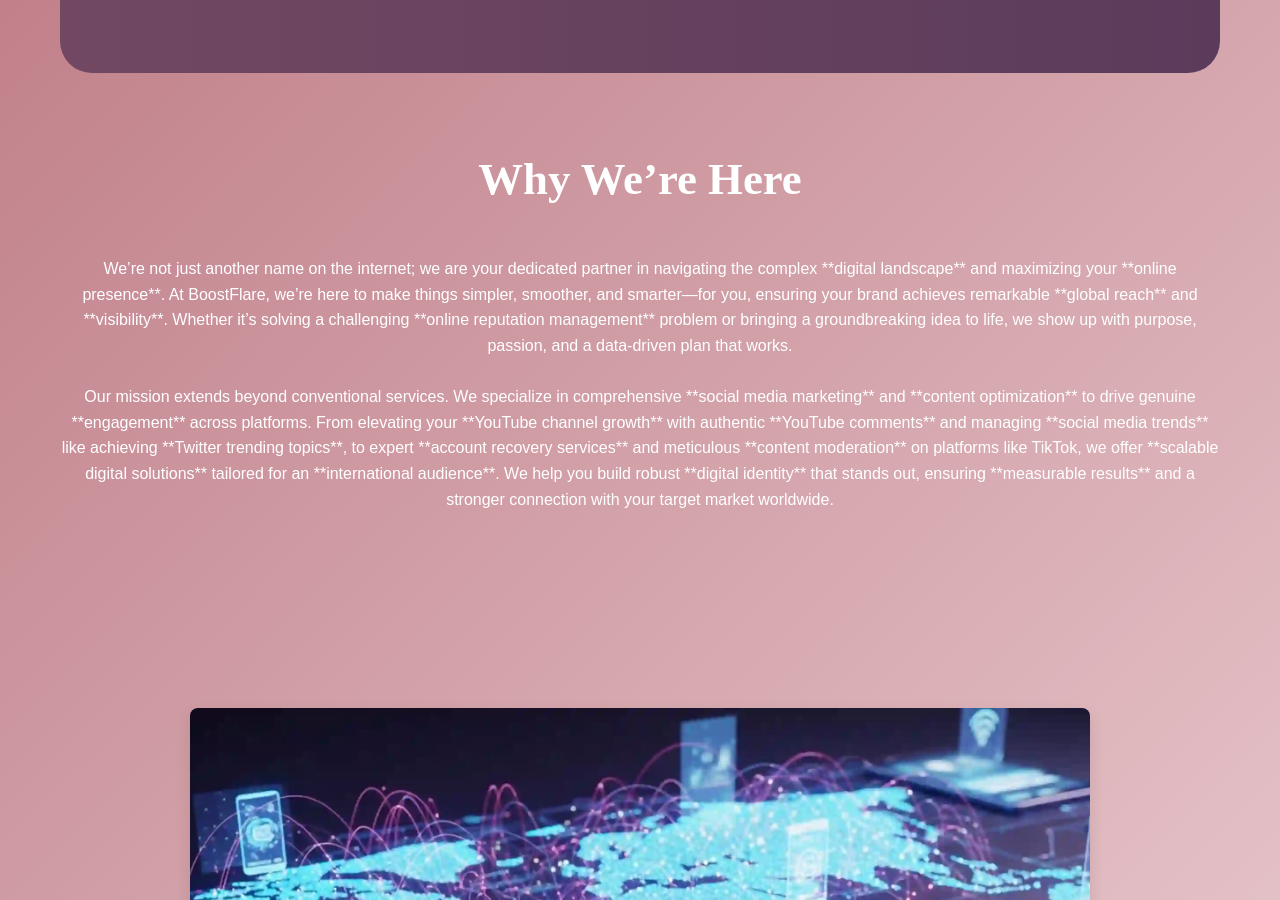
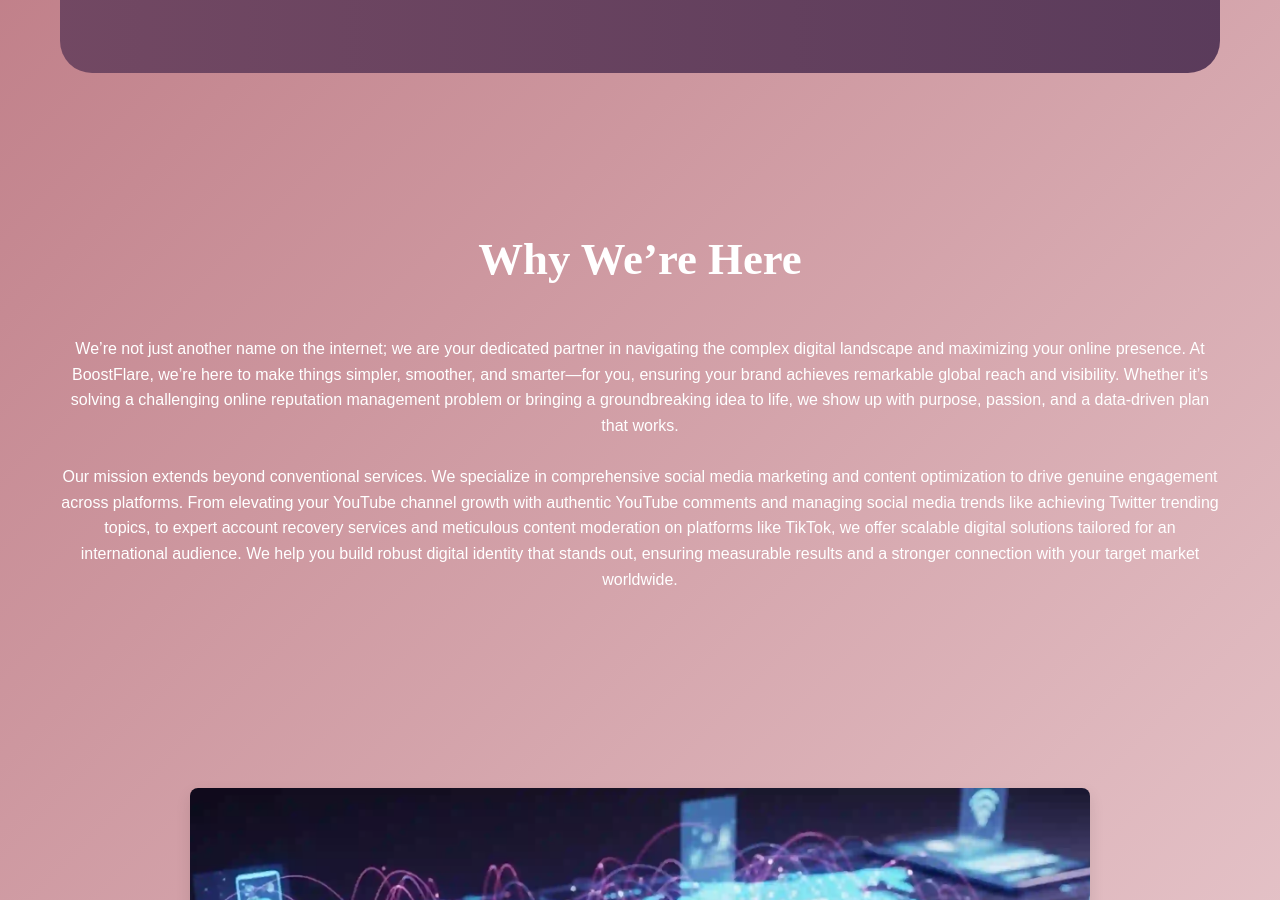
Before and after one commit to candra2012/BoostFlare, a Jekyll site: the page built from index.html, in a window 1280 px wide and 900 px high, scrolled down 500 px. Built offline with Jekyll 4.4.1, drawn with Linux system fonts in a browser that asks for light colours.

Commit message:
Update index.html

```diff
--- a/index.html
+++ b/index.html
@@ -13,11 +13,12 @@
 </section>
 
 <section class="section" id="about">
+<section class="section" id="about">
   <h2>Why We’re Here</h2>
   <p>
-    We’re not just another name on the internet; we are your dedicated partner in navigating the complex **digital landscape** and maximizing your **online presence**. At BoostFlare, we’re here to make things simpler, smoother, and smarter—for you, ensuring your brand achieves remarkable **global reach** and **visibility**. Whether it’s solving a challenging **online reputation management** problem or bringing a groundbreaking idea to life, we show up with purpose, passion, and a data-driven plan that works.
+    We’re not just another name on the internet; we are your dedicated partner in navigating the complex digital landscape and maximizing your online presence. At BoostFlare, we’re here to make things simpler, smoother, and smarter—for you, ensuring your brand achieves remarkable global reach and visibility. Whether it’s solving a challenging online reputation management problem or bringing a groundbreaking idea to life, we show up with purpose, passion, and a data-driven plan that works.
     <br><br>
-    Our mission extends beyond conventional services. We specialize in comprehensive **social media marketing** and **content optimization** to drive genuine **engagement** across platforms. From elevating your **YouTube channel growth** with authentic **YouTube comments** and managing **social media trends** like achieving **Twitter trending topics**, to expert **account recovery services** and meticulous **content moderation** on platforms like TikTok, we offer **scalable digital solutions** tailored for an **international audience**. We help you build robust **digital identity** that stands out, ensuring **measurable results** and a stronger connection with your target market worldwide.
+    Our mission extends beyond conventional services. We specialize in comprehensive social media marketing and content optimization to drive genuine engagement across platforms. From elevating your YouTube channel growth with authentic YouTube comments and managing social media trends like achieving Twitter trending topics, to expert account recovery services and meticulous content moderation on platforms like TikTok, we offer scalable digital solutions tailored for an international audience. We help you build robust digital identity that stands out, ensuring measurable results and a stronger connection with your target market worldwide.
   </p>
 </section>
 
```
